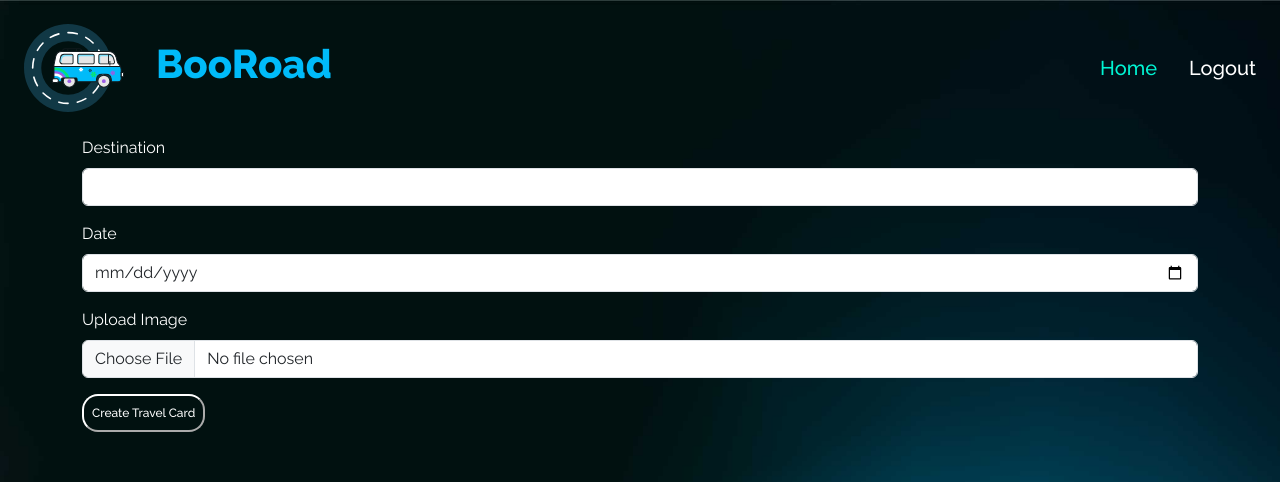
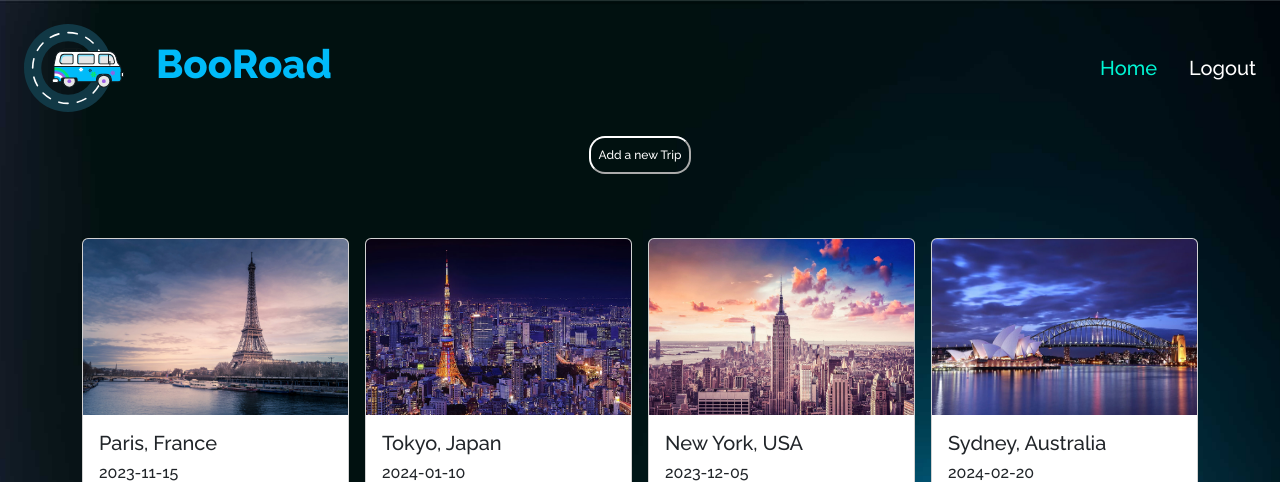
Before and after one commit to GiuseppeColucci95/booRoad_team2, a React (Vite) app: page /trips in a window 1280 px wide. Shown: the top 482 px of the page. Built offline with nearby package versions, Linux system fonts and the light colour scheme.

Commit message:
feat: implement conditional rendering for TripForm; add button to toggle form visibility

```diff
--- a/src/components/TripForm.jsx
+++ b/src/components/TripForm.jsx
@@ -4,6 +4,7 @@ export default function TripForm({ trips, setTrips }) {
   const [destination, setDestination] = useState("");
   const [date, setDate] = useState("");
   const [image, setImage] = useState(null);
+  const [add, setAdd] = useState(false);
 
   const handleSubmit = (e) => {
     e.preventDefault();
@@ -21,6 +22,7 @@ export default function TripForm({ trips, setTrips }) {
 
     setDestination(""), setDate(""), setImage(null);
     console.log("trip added", newTrip);
+    setAdd(false);
   };
 
   const handleImageChange = (e) => {
@@ -29,8 +31,20 @@ export default function TripForm({ trips, setTrips }) {
       setImage(URL.createObjectURL(file));
     }
   };
+
   return (
     <div className="container">
+      {!add ? (
+        <button
+          id="btn-add"
+          onClick={() => {
+            setAdd(true);
+          }}
+          className="mx-auto"
+        >
+          Add a new Trip
+        </button>
+      ) : (
         <form onSubmit={handleSubmit}>
           <div className="mb-3">
             <label className="form-label">Destination</label>
@@ -68,6 +82,7 @@ export default function TripForm({ trips, setTrips }) {
             Create Travel Card
           </button>
         </form>
+      )}
     </div>
   );
 }
```
Lines whose indentation alone changed are shown as unchanged.
